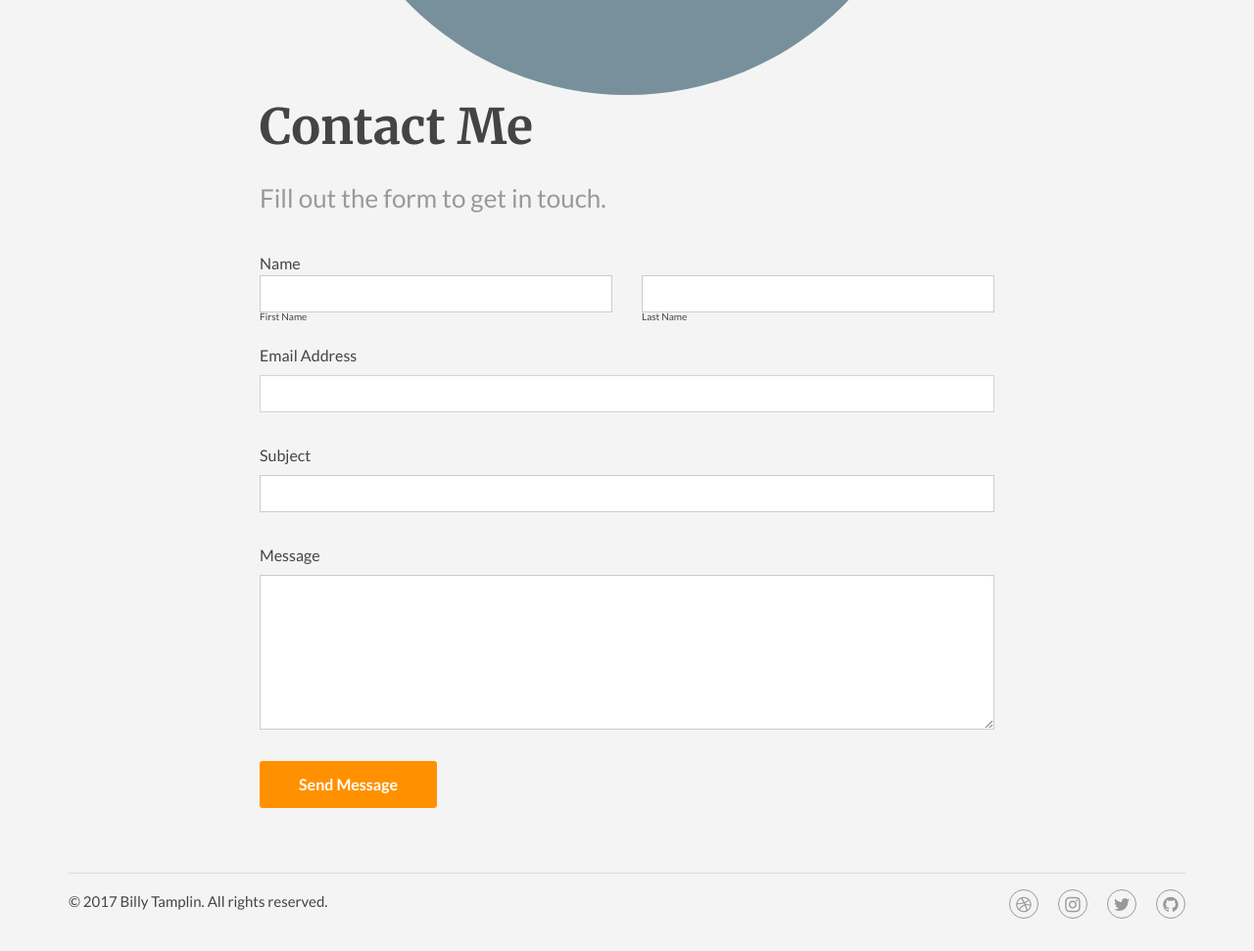
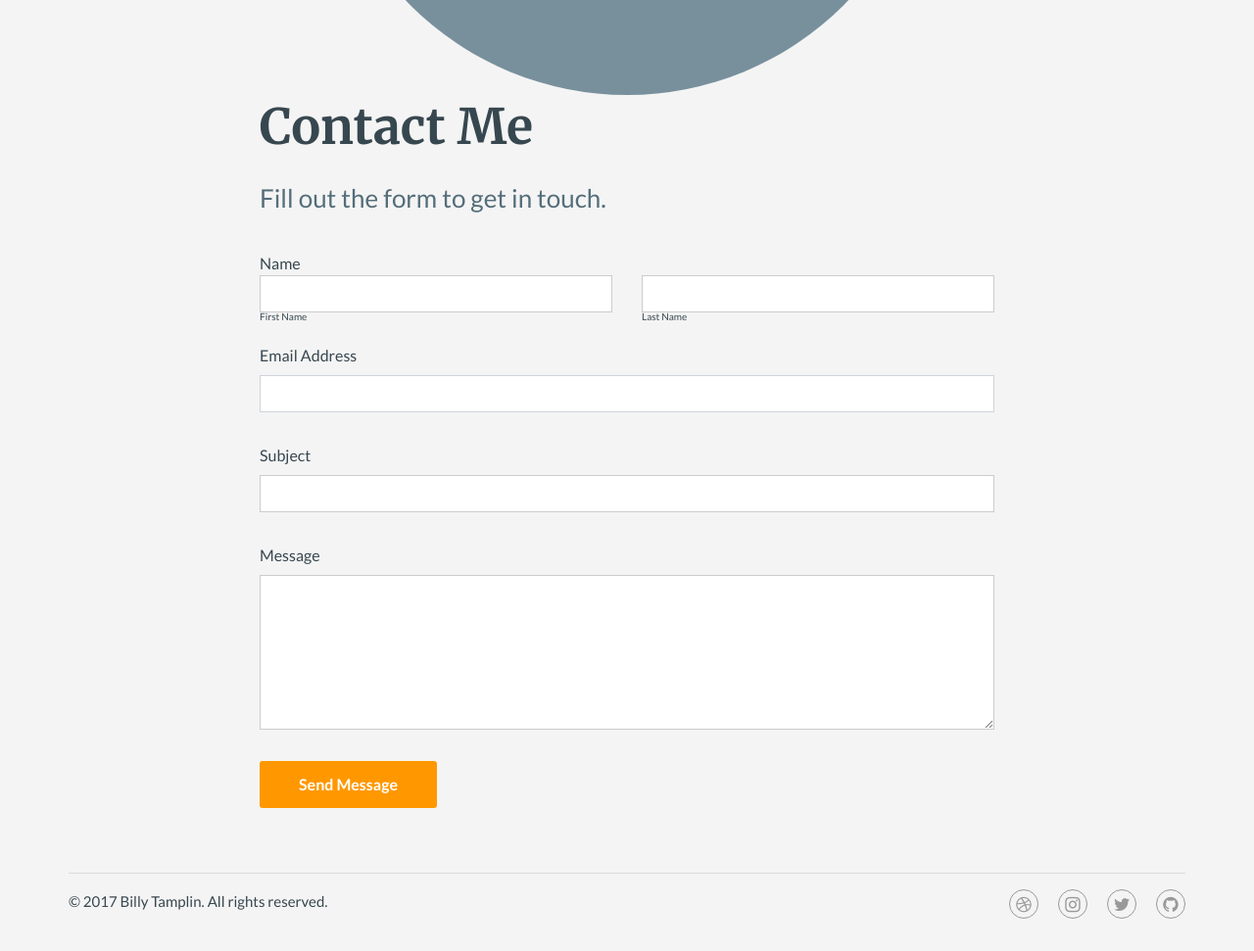
Before and after one commit to btamps/btamps.github.io, a Jekyll site: the page built from contact/index.markdown, in a window 1280 px wide and 1400 px high, scrolled down 287 px. Shown: the part 426-1397 px from the top of the window at 98% size. Built offline with Jekyll 4.4.1, drawn with Linux system fonts in a browser that asks for light colours; nearby versions of some CDN libraries.

Commit message:
updated color palette

```diff
--- a/_sass/_base.scss
+++ b/_sass/_base.scss
@@ -1,8 +1,9 @@
 // Colors
-$orange: #FF9100;
-$orange-dark: #FF6D00;
-$dark: #444;
-$gray: #999;
+$orange: #ff9800;
+$orange-dark: #f57c00;
+$dark: #37474f;
+$gray: #546e7a;
+$background-color: #f4f4f4;
 
 // Typography
 $font-serif: 'Merriweather', Georgia, serif;
@@ -11,6 +12,7 @@ $font-sans: 'Lato', Helvetica, Arial, sans-serif;
 body {
   font-family: $font-sans;
   color: $dark;
+  background: $background-color;
   font-size: 16px;
 }
 
@@ -33,7 +35,7 @@ a {
 }
 
 .btn {
-  @include button(#999);
+  @include button($orange);
 }
 
 // Typography
```
